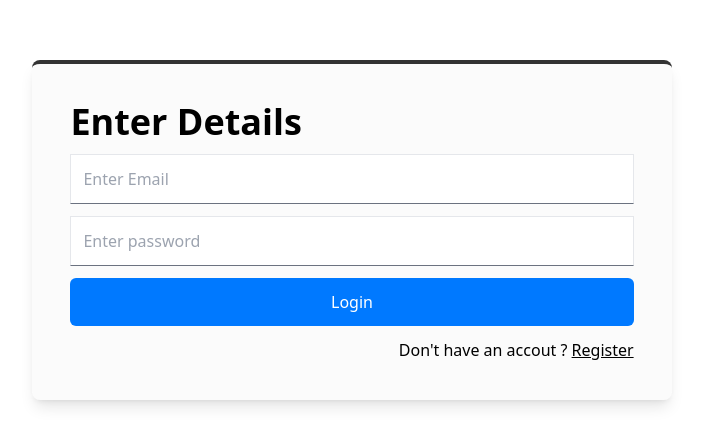
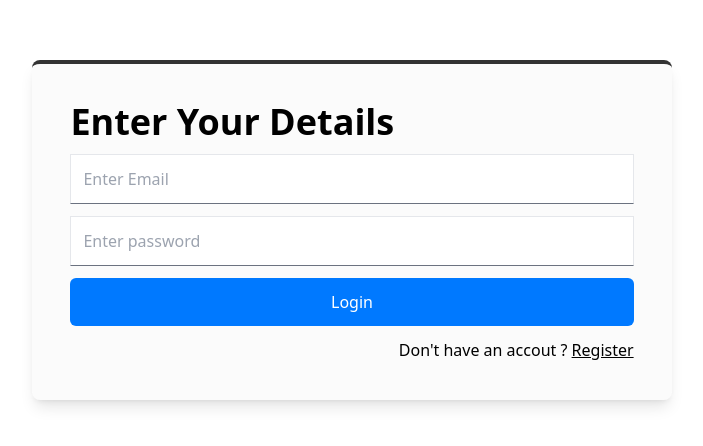
Before and after one commit to mo634/next-auth-login, a Next.js app: page / in a window 1280 px wide. Shown: the part 170-616 px from the top of the page, without its empty margins (288-991 px from the left). Built offline with nearby package versions, Linux system fonts and the light colour scheme; no server answers.

Commit message:
2nd commit

```diff
--- a/app/api/auth/[...nextauth]/route.js
+++ b/app/api/auth/[...nextauth]/route.js
@@ -11,6 +11,7 @@ export const authConfig = {
     //place to put the log in info
     providers: [
         CredentialsProvider({
+            id: 'credentials',
             //we need this name when use sinin func
             name: "credentials",
             credentials: {},
--- a/components/login/Login.jsx
+++ b/components/login/Login.jsx
@@ -31,8 +31,10 @@ const Login = () => {
             const res = await signIn("credentials", {
                 email,
                 password,
+                callbackUrl: `${window.location.origin}/`,
                 redirect:false,
-            })
+            },
+            )
 
             if (res.error) {
                 setError("Invalid Data ")
@@ -52,7 +54,7 @@ const Login = () => {
         <main className="main ">
             <div className="login-wrapper">
                 {/* header  */}
-                <h1 className="  font-bold text-4xl ">Enter Details</h1>
+                <h1 className="  font-bold text-4xl ">Enter Your Details</h1>
 
                 {/* form */}
                 <form onSubmit={hanldeSubmit} className="flex flex-col gap-3">
```
